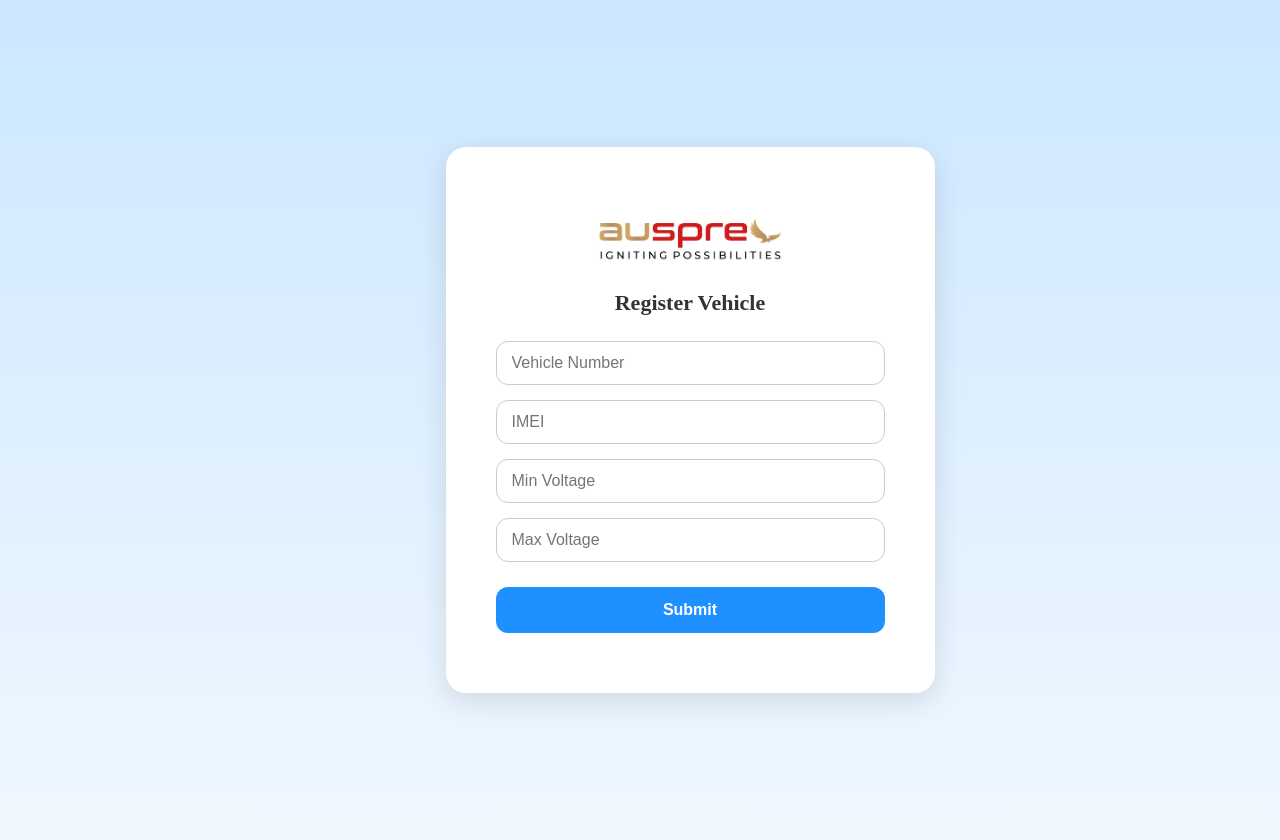
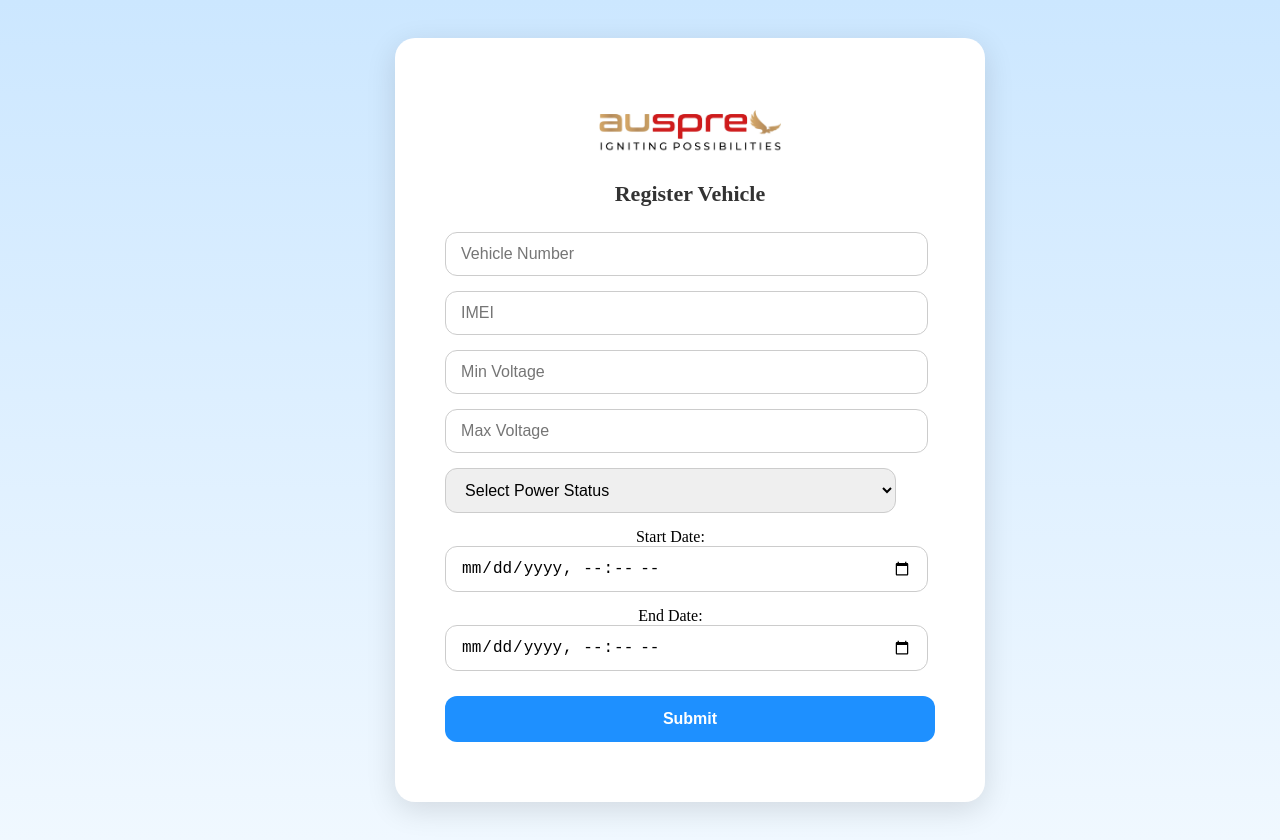
Before and after one commit to Shaxtan/iot-form, a React (Vite) app: page / in a window 1280 px wide. Built offline with nearby package versions, Linux system fonts and the light colour scheme.

Commit message:
Updated Code

```diff
--- a/src/App.jsx
+++ b/src/App.jsx
@@ -8,23 +8,132 @@ export default function VehicleForm() {
     imei: "",
     minVoltage: "",
     maxVoltage: "",
+    startDate: "",
+    endDate: "",
+    powStatus: "",
   });
+  const [apiResponse, setApiResponse] = useState([]); // should be array, not null
 
   const handleChange = (e) => {
     setFormData({ ...formData, [e.target.name]: e.target.value });
   };
 
-  const handleSubmit = (e) => {
+  const convertToCSV = (objArray) => {
+    const array = Array.isArray(objArray) ? objArray : [objArray];
+    const headers = Object.keys(array[0]);
+    const csvRows = [];
+
+    // header
+    csvRows.push(headers.join(","));
+
+    // rows
+    for (const row of array) {
+      const values = headers.map((header) => {
+        let val = row[header];
+
+        if (Array.isArray(val)) {
+          val = val.join(" | ");
+        }
+
+        if (typeof val === "object" && val !== null) {
+          val = JSON.stringify(val);
+        }
+
+        return `"${val}"`;
+      });
+      csvRows.push(values.join(","));
+    }
+
+    return csvRows.join("\n");
+  };
+
+  // Export CSV
+  const handleExportCSV = (data) => {
+    if (!data.length) {
+      alert("No data to export!");
+      return;
+    }
+
+    const cleanedData = data.map((item) => {
+      let parsedResponse;
+      try {
+        parsedResponse = JSON.parse(item.response);
+      } catch (e) {
+        parsedResponse = {};
+      }
+
+      return {
+        // imei: item.imei,
+        // vehNum: item.vehNum,
+        // timestamp: item.cts,
+        // location: item.request.match(/location=\[(.*?)\]/)?.[1] || "",
+        // status: parsedResponse.status == 200 ? 'success': "" || "",
+        // errors: (parsedResponse.errors || []).join(", "),
+        // // request: item.request || "",
+        imei: item.imei,
+        vehNum: item.vehNum,
+        timestamp: item.cts,
+        location: item.request.match(/location=\[(.*?)\]/)?.[1] || "",
+        voltage: item.request.match(/voltage=([\d.]+)/)?.[1] || "",
+        gps: item.request.match(/gps=([A-Z])/i)?.[1] || "",
+        orgts: item.request.match(/orgts=(\d+)/)?.[1] || "",
+        // request: item.request || "",
+        cts: item.cts || "",
+        errors: (parsedResponse.errors || []).join(", "),
+      };
+    });
+
+    const csvString = convertToCSV(cleanedData);
+
+    const blob = new Blob([csvString], { type: "text/csv;charset=utf-8;" });
+    const url = URL.createObjectURL(blob);
+
+    const link = document.createElement("a");
+    link.href = url;
+    link.setAttribute("download", "vehicles-data.csv");
+    document.body.appendChild(link);
+    link.click();
+    document.body.removeChild(link);
+  };
+
+  const handleSubmit = async (e) => {
     e.preventDefault();
-    console.log("Form submitted:", formData);
-    alert("Form submitted successfully!");
+
+    const payload = {
+      imei: formData.imei,
+      vehnum: formData.vehicleNumber,
+      powStatus: formData.powStatus || "",
+      minLoad: Number(formData.minVoltage),
+      maxLoad: Number(formData.maxVoltage),
+      startDate: new Date(formData.startDate).toISOString(),
+      endDate: new Date(formData.endDate).toISOString(),
+    };
+
+    try {
+      const res = await fetch("http://103.20.214.173:8080/core/vehicle-info", {
+        method: "POST",
+        headers: { "Content-Type": "application/json", accept: "*/*" },
+        body: JSON.stringify(payload),
+      });
+
+      const data = await res.json();
+
+      if (data && data.data) {
+        setApiResponse(data.data); // <-- only store array
+        handleExportCSV(data.data); // <-- export directly with response array
+      } else {
+        alert("No data found from API");
+      }
+    } catch (err) {
+      setApiResponse([]);
+      alert("Error submitting form: " + err.message);
+    }
   };
 
   return (
     <div className="form-container">
       <div className="form-card">
         <div className="form-icon">
-          {/* Use the imported image within an img tag */}
           <img src={vehicleIcon} alt="Vehicle Icon" className="icon-image" />
         </div>
         <h2 className="form-title">Register Vehicle</h2>
@@ -36,7 +145,7 @@ export default function VehicleForm() {
               value={formData.vehicleNumber}
               onChange={handleChange}
               placeholder="Vehicle Number"
-              required
+              // required
             />
             <input
               type="text"
@@ -44,7 +153,7 @@ export default function VehicleForm() {
               value={formData.imei}
               onChange={handleChange}
               placeholder="IMEI"
-              required
+              // Optional field, remove comment and add required if needed
             />
             <input
               type="number"
@@ -52,7 +161,8 @@ export default function VehicleForm() {
               value={formData.minVoltage}
               onChange={handleChange}
               placeholder="Min Voltage"
-              required
+              // required
+              step="any"
             />
             <input
               type="number"
@@ -60,12 +170,184 @@ export default function VehicleForm() {
               value={formData.maxVoltage}
               onChange={handleChange}
               placeholder="Max Voltage"
-              required
+              // required
+              step="any"
             />
+            <select
+              name="powStatus"
+              value={formData.powStatus || ""}
+              onChange={handleChange}
+              // required
+            >
+              <option value="">Select Power Status</option>
+              <option value="true">True</option>
+              <option value="false">False</option>
+            </select>
+            <label>
+              Start Date:
+              <input
+                type="datetime-local"
+                name="startDate"
+                value={formData.startDate}
+                onChange={handleChange}
+                required
+              />
+            </label>
+            <label>
+              End Date:
+              <input
+                type="datetime-local"
+                name="endDate"
+                value={formData.endDate}
+                onChange={handleChange}
+                required
+              />
+            </label>
           </div>
           <button type="submit">Submit</button>
         </form>
+        {/* {apiResponse && (
+          <div className="api-response">
+            <pre>{JSON.stringify(apiResponse, null, 2)}</pre>
+          </div>
+        )} */}
       </div>
     </div>
   );
 }
+
+// import { useState } from "react";
+// import "./VehicleForm.css";
+// import vehicleIcon from "./assets/logo.jpg";
+
+// export default function VehicleForm() {
+//   const [formData, setFormData] = useState({
+//     vehicleNumber: "",
+//     imei: "",
+//     minVoltage: "",
+//     maxVoltage: "",
+//     startDate: "",
+//     endDate: "",
+//     powStatus: ""
+//   });
+//   const [apiResponse, setApiResponse] = useState(null);
+
+//   const handleChange = (e) => {
+//     setFormData({ ...formData, [e.target.name]: e.target.value });
+//   };
+
+//   const handleSubmit = async (e) => {
+//     e.preventDefault();
+
+//     // Map form fields to API payload
+//     const payload = {
+//       imei: formData.imei,
+//       vehnum: formData.vehicleNumber,
+//       powStatus: "",
+//       minLoad: Number(formData.minVoltage),
+//       maxLoad: Number(formData.maxVoltage),
+//       startDate: new Date(formData.startDate).toISOString(),
+//       endDate: new Date(formData.endDate).toISOString(),
+//     };
+
+//     try {
+//       const res = await fetch("http://103.20.214.173:8080/core/vehicle-info", {
+//         method: "POST",
+//         headers: { "Content-Type": "application/json", accept: "*/*" },
+//         body: JSON.stringify(payload),
+//       });
+//       const data = await res.json();
+//       setApiResponse(data);
+//       alert("Form submitted successfully!"); // Optional, keep or remove
+//     } catch (err) {
+//       setApiResponse({ error: err.message });
+//       alert("Error submitting form: " + err.message);
+//     }
+//   };
+
+//   return (
+//     <div className="form-container">
+//       <div className="form-card">
+//         <div className="form-icon">
+//           <img src={vehicleIcon} alt="Vehicle Icon" className="icon-image" />
+//         </div>
+//         <h2 className="form-title">Register Vehicle</h2>
+//         <form onSubmit={handleSubmit}>
+//           <div className="form-field-group">
+//             <input
+//               type="text"
+//               name="vehicleNumber"
+//               value={formData.vehicleNumber}
+//               onChange={handleChange}
+//               placeholder="Vehicle Number"
+//               required
+//             />
+//             <input
+//               type="text"
+//               name="imei"
+//               value={formData.imei}
+//               onChange={handleChange}
+//               placeholder="IMEI"
+//               // required
+//             />
+//             <input
+//               type="number"
+//               name="minVoltage"
+//               value={formData.minVoltage}
+//               onChange={handleChange}
+//               placeholder="Min Voltage"
+//               required
+//               step="any"
+//             />
+//             <input
+//               type="number"
+//               name="maxVoltage"
+//               value={formData.maxVoltage}
+//               onChange={handleChange}
+//               placeholder="Max Voltage"
+//               required
+//               step="any"
+//             />
+//             <select
+//               name="powStatus"
+//               value={formData.powStatus || ""}
+//               onChange={handleChange}
+//               required
+//             >
+//               <option value="">Select Power Status</option>
+//               <option value="true">True</option>
+//               <option value="false">False</option>
+//             </select>
+//             <label>
+//               Start Date:
+//               <input
+//                 type="datetime-local"
+//                 name="startDate"
+//                 value={formData.startDate}
+//                 placeholder="Max Voltage"
+//                 onChange={handleChange}
+//                 required
+//               />
+//             </label>
+//             <label>
+//               End Date:
+//               <input
+//                 type="datetime-local"
+//                 name="endDate"
+//                 value={formData.endDate}
+//                 onChange={handleChange}
+//                 required
+//               />
+//             </label>
+//           </div>
+//           <button type="submit">Submit</button>
+//         </form>
+//         {apiResponse && (
+//           <div className="api-response">
+//             <pre>{JSON.stringify(apiResponse, null, 2)}</pre>
+//           </div>
+//         )}
+//       </div>
+//     </div>
+//   );
+// }
--- a/src/VehicleForm.css
+++ b/src/VehicleForm.css
@@ -55,6 +55,14 @@ body {
     font-size: 16px;
     transition: all 0.2s ease;
 }
+.form-card select {
+    width: 100%;
+    padding: 12px 15px;
+    border: 1px solid #ccc;
+    border-radius: 12px;
+    font-size: 16px;
+    transition: all 0.2s ease;
+}
 
 .form-card input:focus {
     outline: none;
```
